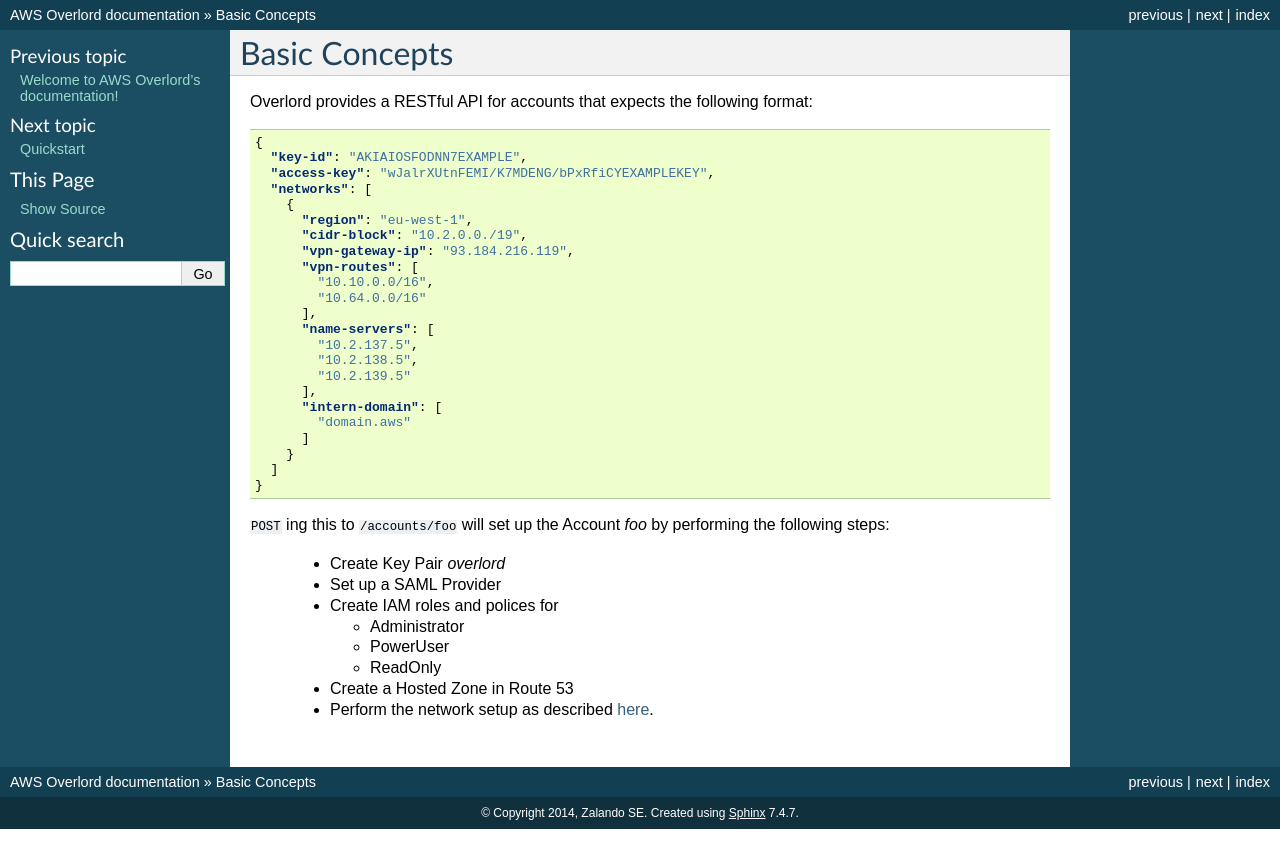
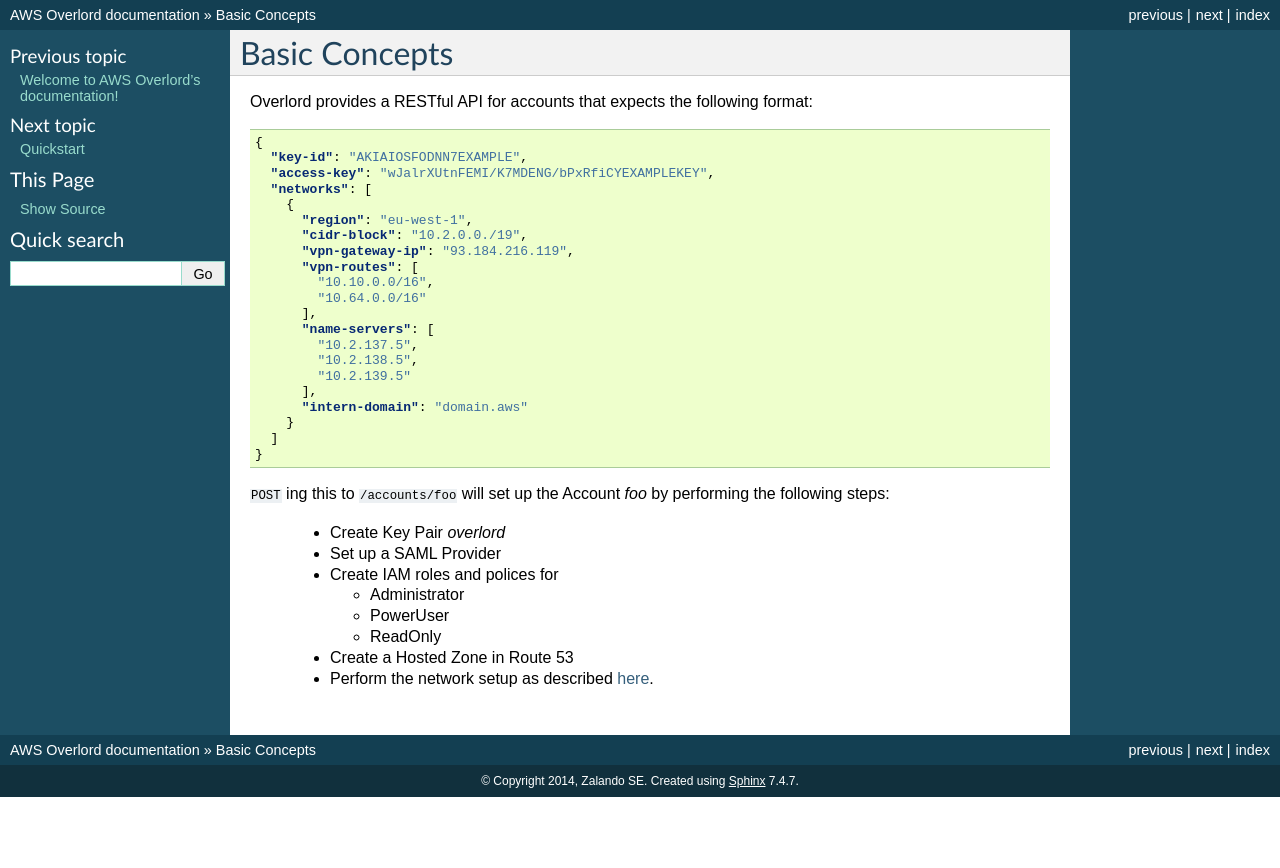
Before and after one commit to apfeiffer85/aws-overlord, a Sphinx documentation site: the page built from docs/concepts.rst, in a window 1280 px wide. Shown: the top 868 px of the page. Built offline with Sphinx 7.4.7, drawn with Linux system fonts in a browser that asks for light colours.

```diff
--- a/docs/concepts.rst
+++ b/docs/concepts.rst
@@ -23,9 +23,7 @@ Overlord provides a RESTful API for accounts that expects the following format:
             "10.2.138.5",
             "10.2.139.5"
           ],
-          "intern-domain": [
-            "domain.aws"
-          ]
+          "intern-domain": "domain.aws"
         }
       ]
     }
```
Also changed, not shown: 3 other files.
